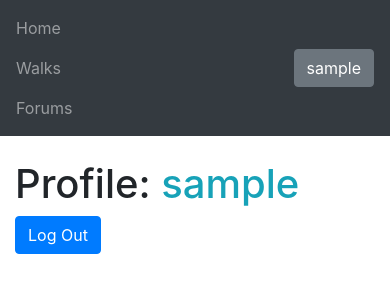
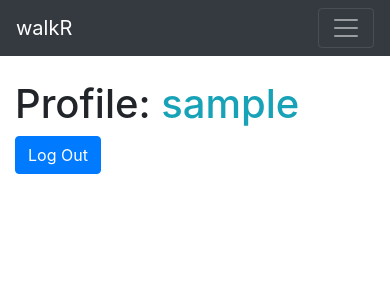
Before and after one commit to yashkir/walkr, a Django app: page /accounts/profile/ in a window 390 px wide. Shown: the top 300 px of the page. Run offline with Django 3.2, Linux system fonts and the light colour scheme; the visitor is signed in with stand-in values (Sample User, id 1); some libraries are stand-ins or nearby versions.

Commit message:
collapse navbar into dropdown on small screens

```diff
--- a/templates/base.html
+++ b/templates/base.html
@@ -11,10 +11,14 @@
   {% bootstrap_javascript jquery='full' %}
   {% bootstrap_messages %}
   <nav class="navbar navbar-expand-md navbar-dark bg-dark">
+    <a class="navbar-brand" href="{% url 'home' %}">walkR</a>
+
+    <button class="navbar-toggler" type="button" data-toggle="collapse" data-target="#navbarDropdown">
+      <span class="navbar-toggler-icon"></span>
+    </button>
+
+    <div class="collapse navbar-collapse" id="navbarDropdown">
       <ul class="navbar-nav mr-auto">
-      <li class="nav-item">
-        <a class="nav-link" href="{% url 'home' %}">Home</a>
-      </li>
         <li class="nav-item">
           <a class="nav-link" href="{% url 'walks_home' %}">Walks</a>
         </li>
@@ -31,7 +35,9 @@
         </li>
       </ul>
       {% endif %}
+    </div>
   </nav>
+
   <main class="container mt-4">
   {% block content %}
   {% endblock %}
```
Lines whose indentation alone changed are shown as unchanged.
